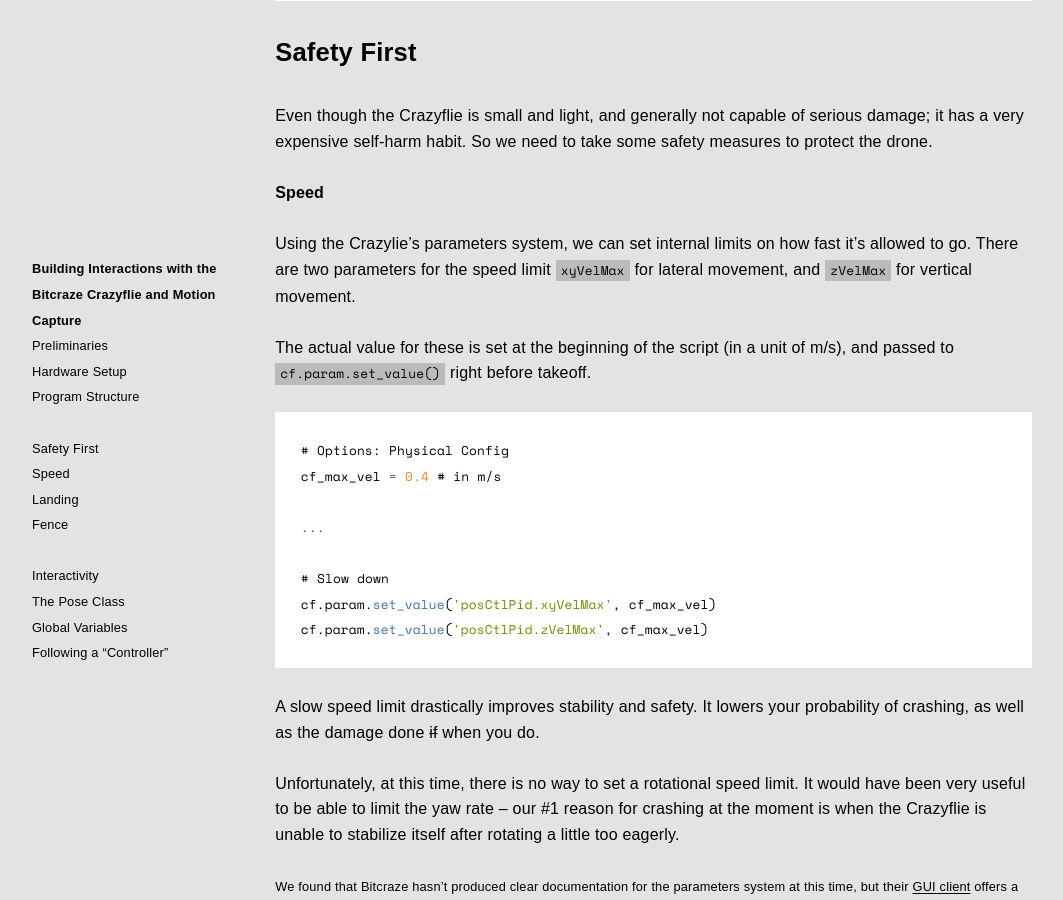
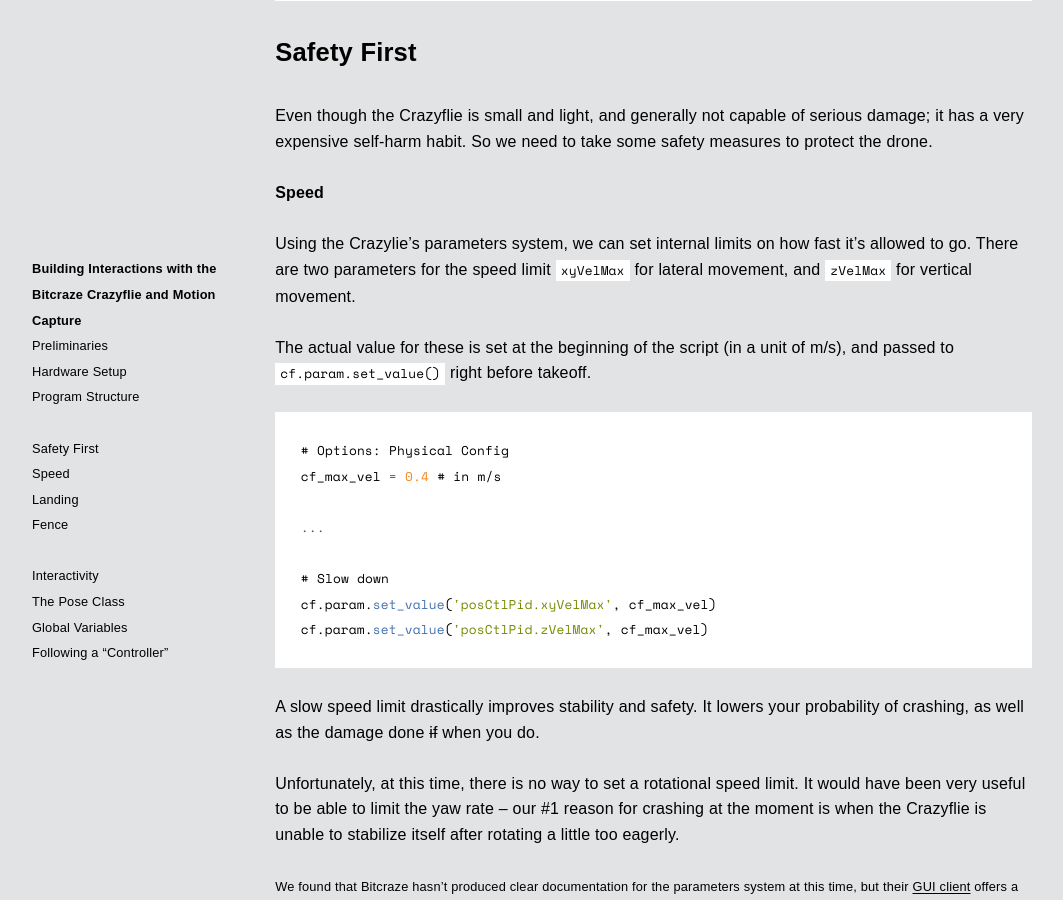
Before and after one commit to l77l77/mbaytas.github.io, a Jekyll site: the page built from crazyflie.md, in a window 1280 px wide and 900 px high, scrolled down 2162 px. Shown: the whole window, without its empty margins (108-1171 px from the left). Built offline with Jekyll 4.4.1, drawn with Linux system fonts in a browser that asks for light colours; some web fonts are replaced; our own code applies the rules of GitHub Pages for plain Markdown files; comment, search, counter and statistics services are not loaded.

Commit message:
Update default.html

```diff
--- a/_layouts/default.html
+++ b/_layouts/default.html
@@ -136,7 +136,7 @@
       }
 
       p code {
-        background: #bbb;
+        background: #fff;
         padding: 0.08rem 0.32rem;
       }
 
```
